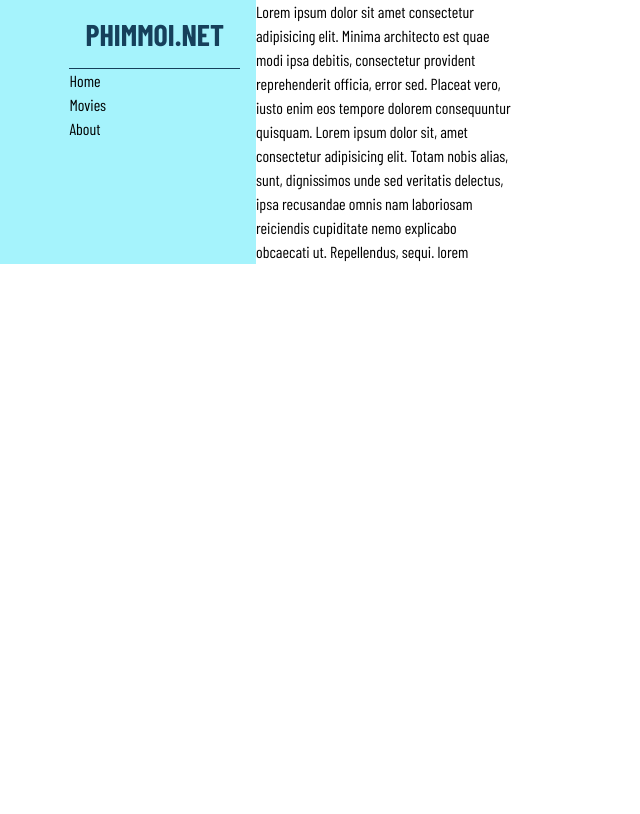
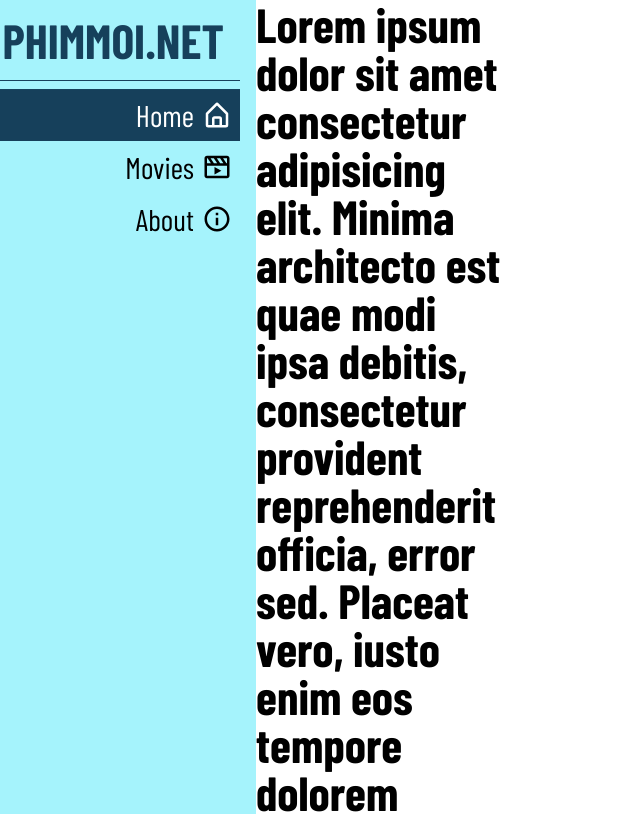
Before and after one commit to lpredrum136/vite-react-tailwind-tutorial, a React (Vite) app: page / in a window 1280 px wide. Shown: the top 814 px of the page, without its empty margins (0-640 px from the left). Built offline with nearby package versions, Linux system fonts and the light colour scheme; a web font is replaced by a local one.

Commit message:
done Nav

```diff
--- a/src/App.css
+++ b/src/App.css
@@ -4,4 +4,12 @@
 	body {
 		@apply font-barlow;
 	}
+
+	h1 {
+		@apply text-5xl font-bold;
+	}
+
+	h3 {
+		@apply text-3xl;
+	}
 }
--- a/src/App.tsx
+++ b/src/App.tsx
@@ -1,20 +1,10 @@
 import './App.css'
+import Nav from './components/Nav'
 
 function App() {
 	return (
 		<div className='grid grid-cols-5'>
-			<nav className='col-span-1 bg-cyan-200 flex justify-end'>
-				<div className='mr-4'>
-					<h1 className='font-bold uppercase text-3xl text-primary p-4 border-b border-primary'>
-						Phimmoi.net
-					</h1>
-					<ul>
-						<li>Home</li>
-						<li>Movies</li>
-						<li>About</li>
-					</ul>
-				</div>
-			</nav>
+			<Nav />
 
 			<main>
 				<h1>
--- /dev/null
+++ b/src/components/Nav/NavItem.tsx
@@ -0,0 +1,23 @@
+import { IconType } from 'react-icons'
+
+export interface Item {
+	label: string
+	icon: JSX.Element
+	active?: boolean
+}
+
+const NavItem = ({ item }: { item: Item }) => {
+	const { label, icon, active } = item
+	return (
+		<li
+			className={`p-2 flex justify-end items-center cursor-pointer${
+				active ? ' bg-primary text-white' : ''
+			}`}
+		>
+			<h3 className='mr-2'>{label}</h3>
+			{icon}
+		</li>
+	)
+}
+
+export default NavItem
--- /dev/null
+++ b/src/components/Nav/index.tsx
@@ -0,0 +1,29 @@
+import { BiHomeAlt, BiMoviePlay, BiInfoCircle } from 'react-icons/bi'
+import NavItem, { Item } from './NavItem'
+
+const defaultIconSize = { size: '1.875rem' }
+
+const items: Item[] = [
+	{ label: 'Home', icon: <BiHomeAlt {...defaultIconSize} />, active: true },
+	{ label: 'Movies', icon: <BiMoviePlay {...defaultIconSize} /> },
+	{ label: 'About', icon: <BiInfoCircle {...defaultIconSize} /> }
+]
+
+const Index = () => {
+	return (
+		<nav className='col-span-1 bg-cyan-200 flex justify-end'>
+			<div className='mr-4'>
+				<h1 className='uppercase text-primary p-4 border-b border-primary'>
+					Phimmoi.net
+				</h1>
+				<ul className='mt-2'>
+					{items.map((item, index) => (
+						<NavItem item={item} key={index} />
+					))}
+				</ul>
+			</div>
+		</nav>
+	)
+}
+
+export default Index
--- a/src/components/NavMenu.tsx
+++ /dev/null
@@ -1,11 +0,0 @@
-const items = [
-	{
-		label: 'Home'
-	}
-]
-
-const NavMenu = () => {
-	return <ul></ul>
-}
-
-export default NavMenu
```
